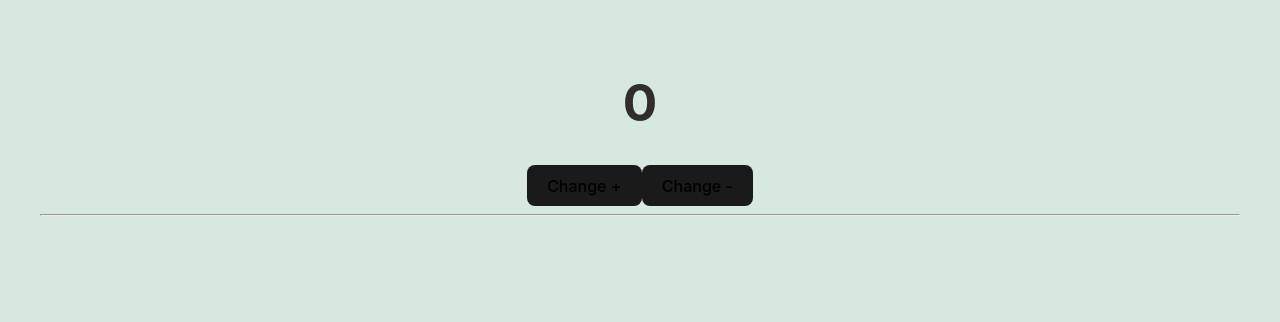
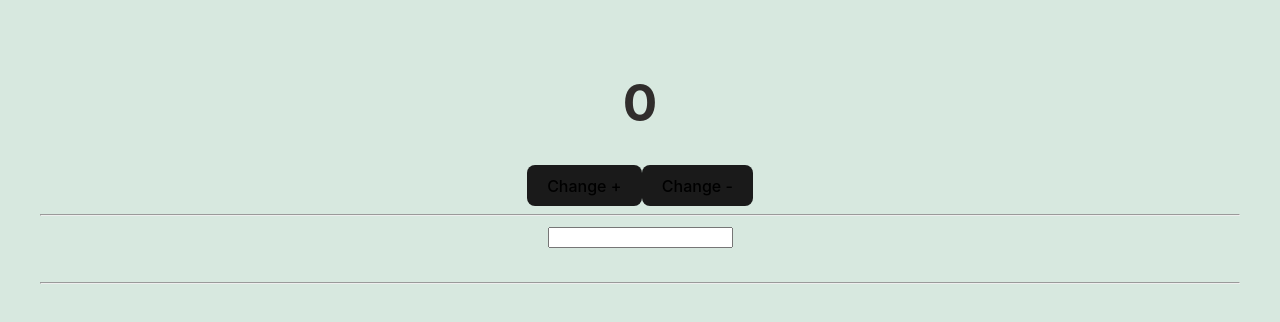
Before and after one commit to KhazaeiAmir110/help_front, a React (Vite) app in the folder reacrvite/: page / in a window 1280 px wide. Shown: the top 322 px of the page. Built offline with nearby package versions, Linux system fonts and the light colour scheme.

Commit message:
useState input

```diff
--- a/reacrvite/src/App.jsx
+++ b/reacrvite/src/App.jsx
@@ -1,8 +1,12 @@
 import './App.css'
 import StateCount from "./components/state/StateCount.jsx";
+import StateInput from "./components/state/StateInput.jsx";
 
 export default function App() {
     return (
-        <StateCount/>
+        <>
+            <StateCount/>
+            <StateInput/>
+        </>
     )
 }
--- /dev/null
+++ b/reacrvite/src/components/state/StateInput.jsx
@@ -0,0 +1,16 @@
+import {useState} from "react";
+
+export default function StateInput() {
+    const [Input, setInput] = useState('');
+
+    const handleChange = (e) => {
+        setInput(e.target.value);
+    }
+    return (
+        <>
+            <input onChange={handleChange} value={Input} type="text"/>
+            <h1>{Input}</h1>
+            <hr/>
+        </>
+    )
+}
```
